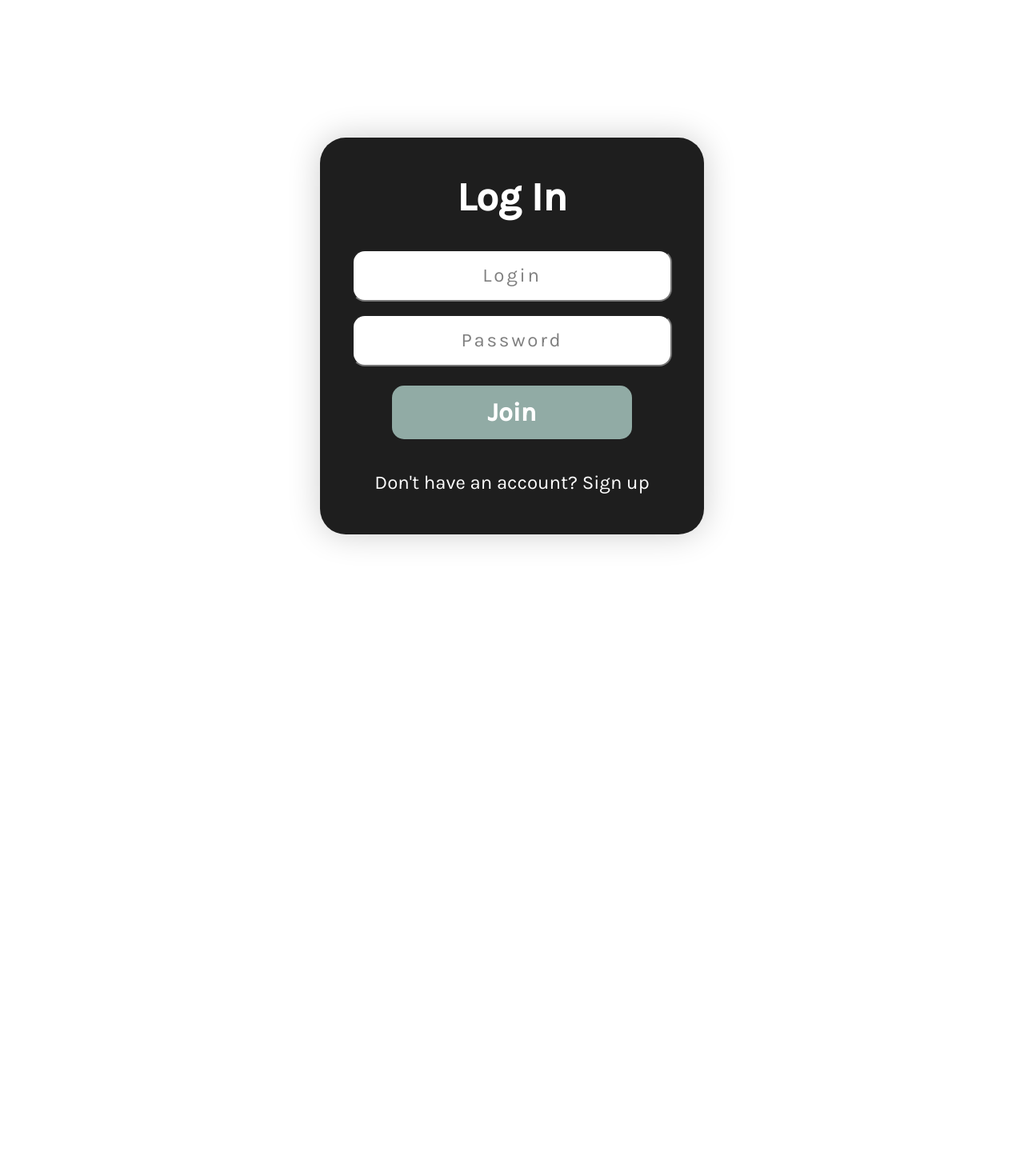
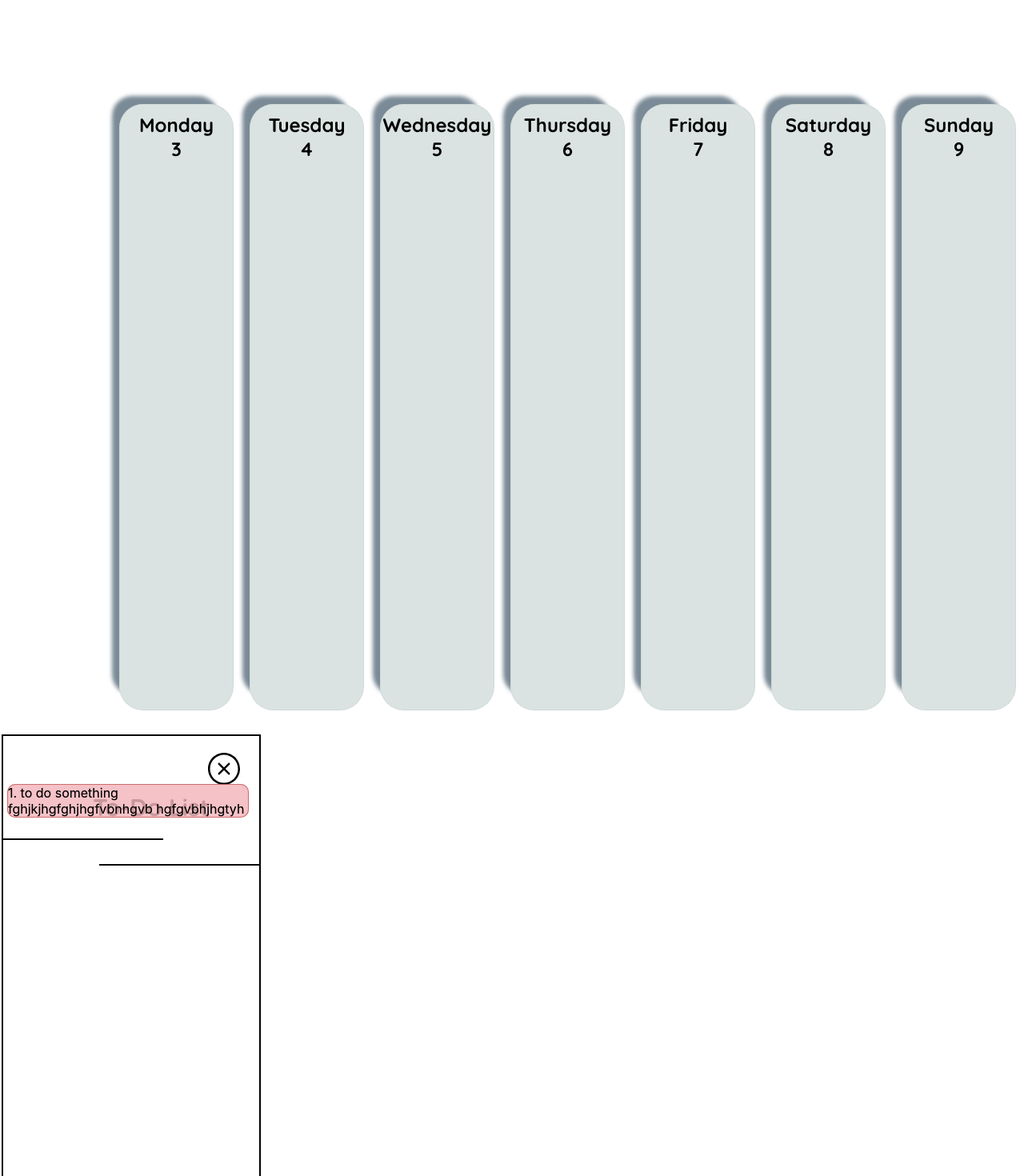
Before and after one commit to mburko/planex-fe, a React (Create React App) app: page /weeklycalendar in a window 1280 px wide. Shown: the part 180-1650 px from the top of the page at 80% size. Before the commit the page ends 1000 px from the top, so only its background shows below. Built offline with nearby package versions, Linux system fonts and the light colour scheme.

Commit message:
My message

```diff
--- a/src/App.js
+++ b/src/App.js
@@ -12,7 +12,8 @@ import { MyTasks } from './MyTasks'
 import { Settings } from './Settings'
 import { Route, Routes, BrowserRouter } from 'react-router-dom';
 import { Sidebar } from './sidemenu/Sidebar';
-
+import WeeklyCalendar  from './weeklycalendar/WeeklyCalendar';
+import DailyToDoList  from './dailytodo/DailyToDoList';
 
 function App() {
 
@@ -32,7 +33,9 @@ function App() {
           <Routes>
             <Route path='/mytasks' element={<MyTasks />} />
             <Route path='/settings' element={<Settings />} />
+            <Route path='/weeklycalendar' element={<WeeklyCalendar />} />
           </Routes>
+          <DailyToDoList />
         </BrowserRouter>
         <RegisterForms />
       </div>
--- /dev/null
+++ b/src/dailytodo/DailyToDoList.css
@@ -0,0 +1,44 @@
+@import url('https://fonts.googleapis.com/css2?family=Quicksand:wght@500&display=swap');
+
+.daily-to-do{
+  display: flex;
+  width: 220px;
+  height: 674px;
+  border: 2px solid rgb(0, 0, 0);
+  padding: 50px;
+  margin: 20px;
+  margin-left: 2px;
+  position: relative;
+}
+
+.to-do-list-header{
+  color:black;
+  font-family: 'Quicksand', sans-serif;
+  font-size: 30px;
+  text-align: center;
+  margin-top: 20px;
+
+}
+
+.left-line{
+  border-bottom: 2px solid black;
+  width:200px;
+  margin-top: 20px;
+  margin-left: -50px;
+
+}
+.right-line{
+  border-bottom: 2px solid black;
+  width:200px;
+  margin-top: 30px;
+  margin-left: 70px;
+
+}
+
+.sidebar_close_icon {
+  padding-top: 6px;
+  color: #000000;
+  position: absolute;
+  margin-top: 5px;
+
+}
--- /dev/null
+++ b/src/dailytodo/DailyToDoList.js
@@ -0,0 +1,27 @@
+import './DailyToDoList.css'
+import { SlClose } from 'react-icons/sl'
+import TaskComponent from './TaskComponent'
+<link rel="stylesheet" type="text/css" href="C:\Users\ACER\planex\src\DailyToDoList.css"></link>
+
+
+const DailyToDoList = () => {
+  return (
+    <div class = 'daily-to-do'>
+      <SlClose
+            size={40}
+            class="sidebar_close_icon" />
+      <h1 class = 'to-do-list-header'>
+        To-Do List
+        <div class = 'left-line'/>
+        <div class = 'right-line'/>
+      </h1>
+      <div>
+        <TaskComponent />
+        <TaskComponent />
+      </div>
+    </div>
+  )
+}
+
+
+export default DailyToDoList
--- /dev/null
+++ b/src/dailytodo/TaskComponent.css
@@ -0,0 +1,25 @@
+@import url('https://fonts.googleapis.com/css2?family=Quicksand:wght@500&display=swap');
+
+.task-component-high{
+  min-height: fit-content;
+  position:absolute;
+  left:5px;
+  border-radius: 10px;
+  width: 300px;
+  margin-top: 10px;
+  background-color: rgba(241, 182, 187, 0.589);
+  border: 1px solid rgba(160, 11, 11, 0.37);
+
+}
+
+.task-component-medium{
+  min-height: fit-content;
+  position:absolute;
+  left:5px;
+  border-radius: 10px;
+  width: 300px;
+  margin-top: 10px;
+  background-color: rgba(246, 219, 121, 0.545);
+  border: 1px solid rgba(201, 175, 63, 0.523);
+
+}
--- /dev/null
+++ b/src/dailytodo/TaskComponent.js
@@ -0,0 +1,18 @@
+import './TaskComponent.css'
+import { SlClose } from 'react-icons/sl'
+<link rel="stylesheet" type="text/css" href="C:\Users\ACER\planex\src\TaskComponent.css"></link>
+
+
+const TaskComponent = () => {
+  return (
+    <div class = 'task-component-high'>
+      <div>
+       1. to do something fghjkjhgfghjhgfvbnhgvb hgfgvbhjhgtyh
+       </div>
+    </div>
+
+  )
+}
+
+
+export default TaskComponent
--- a/src/sidemenu/SidebarData.jsx
+++ b/src/sidemenu/SidebarData.jsx
@@ -10,7 +10,7 @@ export const SidebarData = [
     },
     {
         title: 'My calendar',
-        path: '/mycalendar',
+        path: '/weeklycalendar',
         cName: 'sidebar_text big_text',
 
     },
--- /dev/null
+++ b/src/weeklycalendar/CalendarColumn.css
@@ -0,0 +1,29 @@
+@import url('https://fonts.googleapis.com/css2?family=Quicksand:wght@500&display=swap');
+
+.column
+{
+
+  background-color: #91aba556;
+  width: 141px;
+  height: 756px;
+  border: 1px dotted #91aba556;
+  border-radius: 30px;
+  margin: 10px;
+  box-shadow: -14px -15px 5px -5px rgba(34, 60, 80, 0.6);
+
+}
+
+.columnTitle{
+  font-family: 'Quicksand', sans-serif;
+  font-size: 24px;
+  font-style: bold;
+  text-align: center;
+  margin-bottom: -10px;
+  margin-top: 10px;
+
+
+}
+
+.columnTitle:hover{
+  text-shadow: -2px 1px 4px black;
+}
--- /dev/null
+++ b/src/weeklycalendar/WeeklyCalendar.css
@@ -0,0 +1,7 @@
+.week-calendar{
+  display: flex;
+  margin-top: 100px;
+  justify-content: flex-end;
+  align-items: flex-end;
+
+}
--- /dev/null
+++ b/src/weeklycalendar/WeeklyCalendar.js
@@ -0,0 +1,22 @@
+import CalendarColumn from './СalendarColumn';
+import './WeeklyCalendar.css'
+
+const week = ['Monday', 'Tuesday', 'Wednesday', 'Thursday', 'Friday', 'Saturday', 'Sunday'];
+const day = ['3','4','5','6','7','8','9'];
+
+function WeeklyCalendar() {
+
+  return (
+    <div class='week-calendar'>
+      <div><CalendarColumn weekday = {week[0]} daynum = {day[0]} /></div>
+      <div><CalendarColumn weekday = {week[1]} daynum = {day[1]} /></div>
+      <div><CalendarColumn weekday = {week[2]} daynum = {day[2]} /></div>
+      <div><CalendarColumn weekday = {week[3]} daynum = {day[3]} /></div>
+      <div><CalendarColumn weekday = {week[4]} daynum = {day[4]} /></div>
+      <div><CalendarColumn weekday = {week[5]} daynum = {day[5]} /></div>
+      <div><CalendarColumn weekday = {week[6]} daynum = {day[6]} /></div>
+    </div>
+  );
+}
+
+export default WeeklyCalendar;
--- /dev/null
+++ b/src/weeklycalendar/СalendarColumn.js
@@ -0,0 +1,21 @@
+import './CalendarColumn.css'
+<link rel="stylesheet" type="text/css" href="C:\Users\ACER\planex\src\CalendarColumn.css"></link>
+
+
+const СalendarColumn = ({weekday, daynum}) => {
+  return (
+    <div class = 'column'>
+      <div class='columnTitle'>
+      <h1 class='columnTitle'>
+        {weekday}
+      </h1>
+      <h2 class='columnTitle'>
+        {daynum}
+      </h2>
+      </div>
+    </div>
+  )
+}
+
+
+export default СalendarColumn
```
